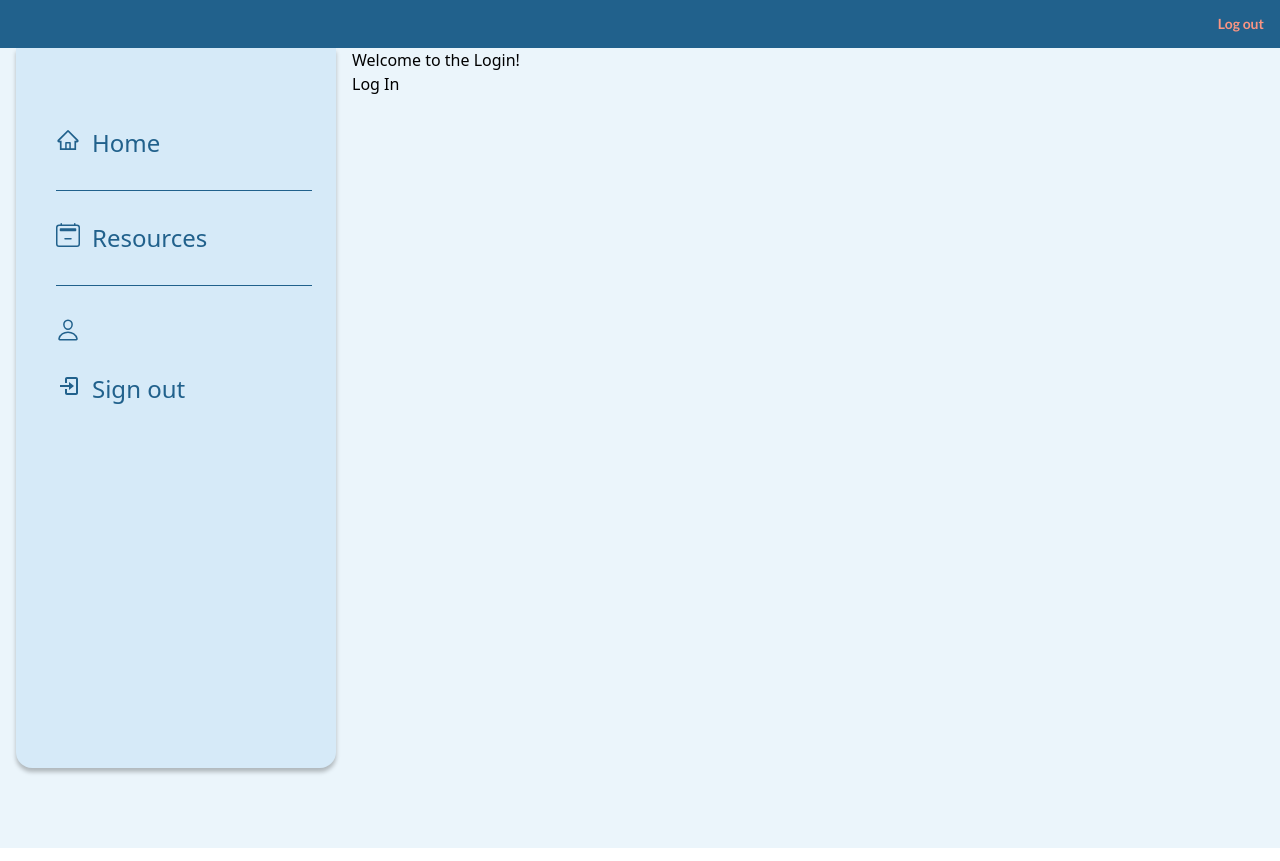
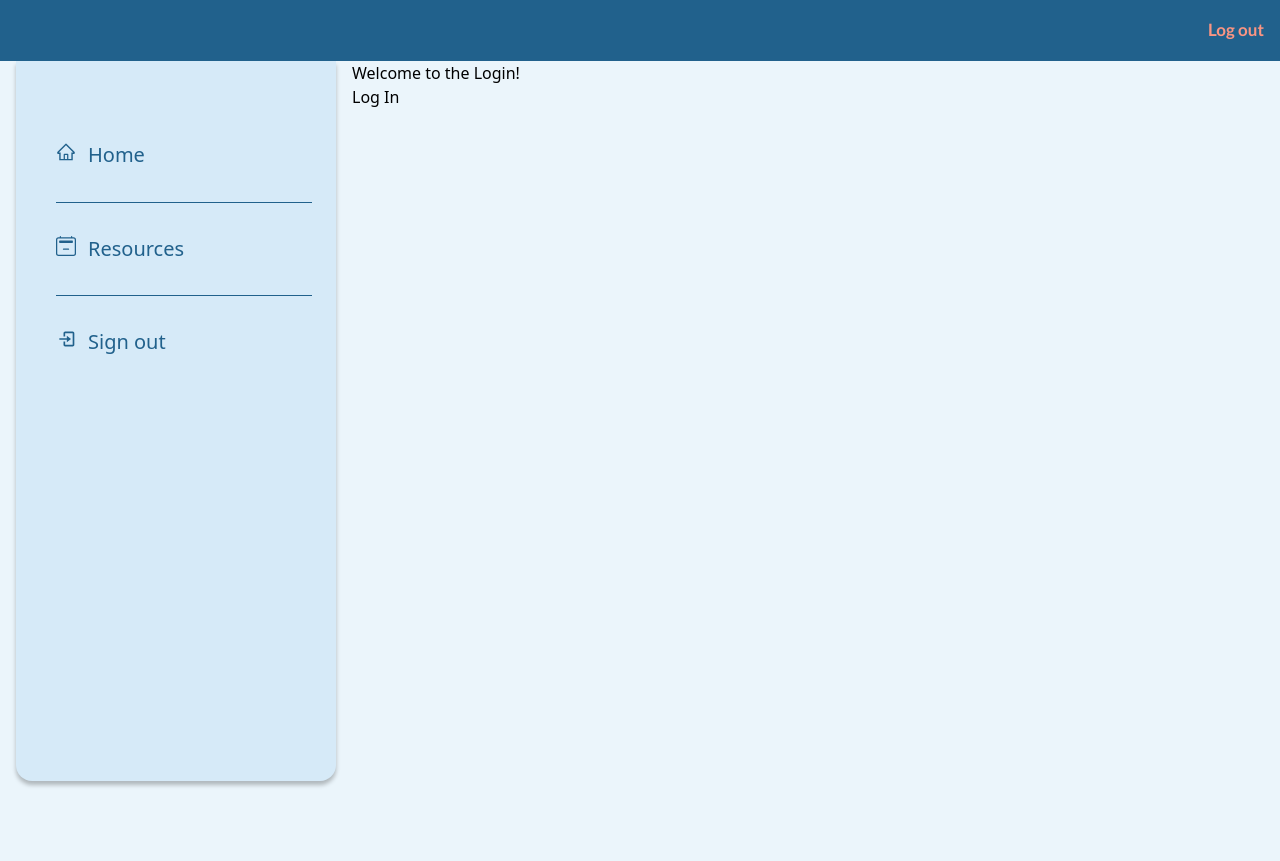
Before and after one commit to SchoolOfCode/final-project-repo-bossa-nova, a React (Create React App) app: page / in a window 1280 px wide. Built offline with nearby package versions, Linux system fonts and the light colour scheme; a web font is replaced by a local one.

Commit message:
Changed sidebar font size

```diff
--- a/src/Components/LayoutComponents/Sidebar/index.js
+++ b/src/Components/LayoutComponents/Sidebar/index.js
@@ -36,7 +36,7 @@ function Sidebar() {
       {/* mobile sidebar */}
       <div
         className={`flex flex-col flex-grow w-[70vw] sm:w-[60vw] h-[90vh] rounded-b-xl bg-lightBlue p-6 pl-10 fixed ease-in-out duration-300 md:hidden z-30
-        text-mainBlue border-mainBlue ${
+        text-mainBlue border-mainBlue text-mobileSidebar ${
           showSidebar ? "-translate-x-0 " : "-translate-x-full"
         }`}
       >
@@ -55,13 +55,13 @@ function Sidebar() {
             </Link>
           </button>
           <hr className="border-t-[1px] " />
-          <button
+          {/* <button
             onClick={() => setShowSidebar(!showSidebar)}
             className="flex space-x-3 items-baseline hover:text-coral"
           >
             <IoPersonOutline />
             {user && user.name}
-          </button>
+          </button> */}
           <div className="flex space-x-3 items-baseline hover:text-coral">
             <BiLogIn />
             <LogoutButton text="Sign out" />
@@ -71,7 +71,7 @@ function Sidebar() {
 
       {/* desktop sidebar */}
 
-      <div className="hidden md:flex md:flex-col md:flex-grow w-[25vw] shadow-sm rounded-b-2xl bg-lightBlue px-6 pl-10 text-mainBlue text-desktopMain border-mainBlue ml-4 mr-4 mb-4 h-[90vh]">
+      <div className="hidden md:flex md:flex-col md:flex-grow w-[25vw] shadow-sm rounded-b-2xl bg-lightBlue px-6 pl-10 text-mainBlue text-desktopSidebar border-mainBlue ml-4 mr-4 mb-4 h-[90vh]">
         <nav className="flex flex-col gap-8 pt-20">
           <button className="flex space-x-3 items-baseline hover:text-coral">
             <AiOutlineHome />
@@ -83,10 +83,10 @@ function Sidebar() {
             <Link to="/resources">Resources</Link>
           </button>
           <hr className="border-t-[1px] " />
-          <button className="flex space-x-3 items-baseline hover:text-coral truncate">
+          {/*   <button className="flex space-x-3 items-baseline hover:text-coral truncate">
             <IoPersonOutline />
             {user && user.name}
-          </button>
+          </button> */}
           <div className="flex space-x-3 items-baseline hover:text-coral">
             <BiLogIn />
             <LogoutButton text="Sign out" />
--- a/tailwind.config.js
+++ b/tailwind.config.js
@@ -40,12 +40,13 @@ module.exports = {
     },
 
     fontSize: {
-      mobileHeroHeading: ["12px", "14.4px"],
+      mobileBody: ["12px", "14.4px"],
       mobileButton: ["13px, 15.6px"],
-      mobileSidebar: ["14px", "16px"],
-      mobileBody: ["18px", "21.6px"],
-      desktopMain: ["24px", "28.8px"],
-      desktopHeroHeading: ["36px", "43.2px"],
+      mobileSidebar: ["17px", "28.8px"],
+      mobileHeroHeading: ["18px", "21.6px"],
+      desktopMain: ["18px", "21.6px"],
+      desktopHeroHeading: ["28px", "43.2px"],
+      desktopSidebar: ["20px", "28.8px"],
     },
 
     boxShadow: {
```
